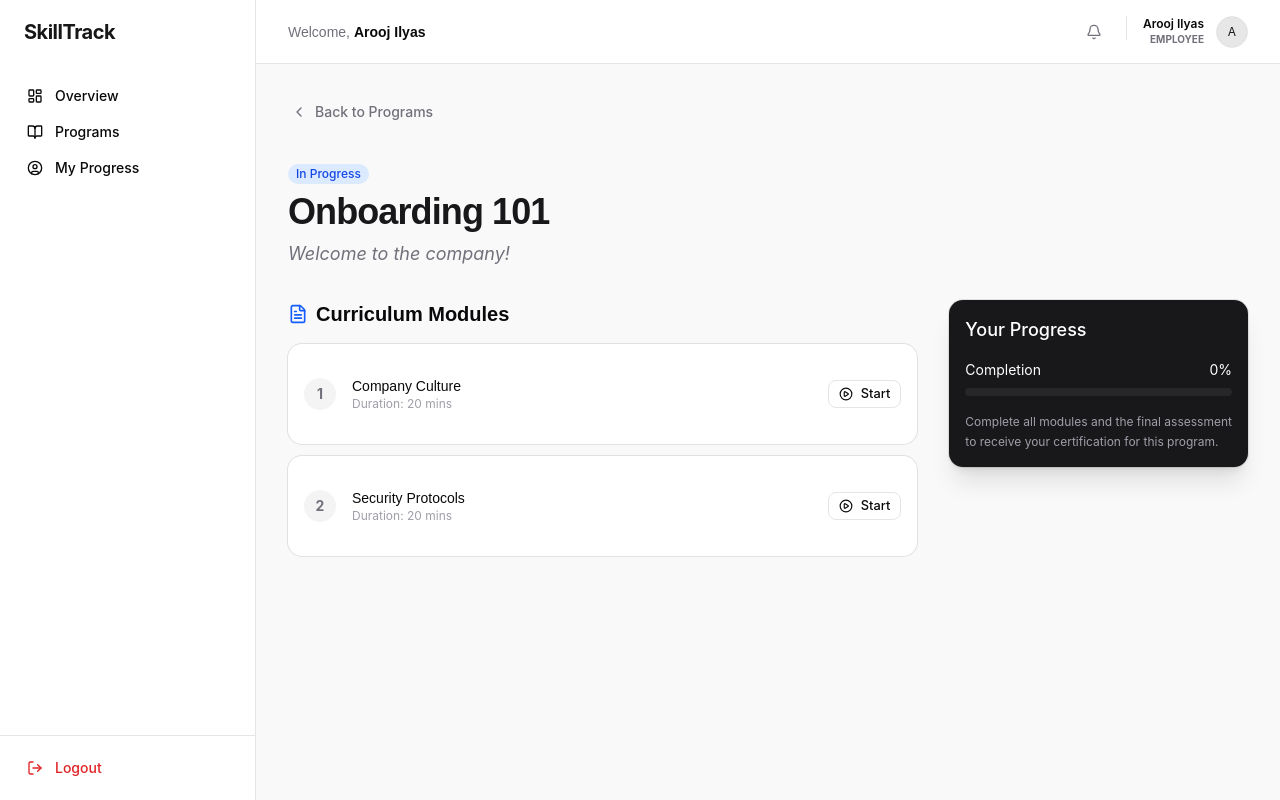
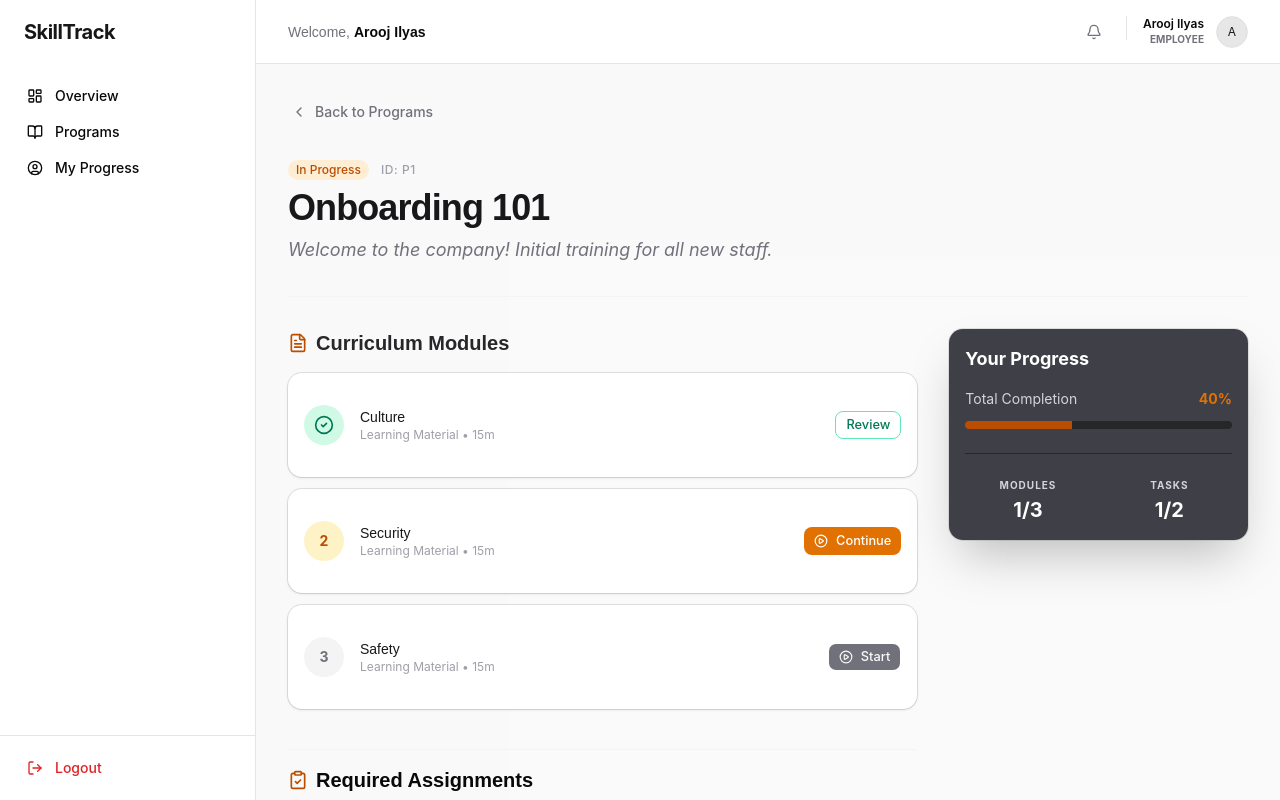
Before and after one commit to arooj-ilyas/skill-track-frontend, a Next.js app: page /programs/p1 in a window 1280 px wide. Built offline with nearby package versions, Linux system fonts and the light colour scheme.

Commit message:
updated layout for program/id page

```diff
--- a/app/(dashboard)/programs/[id]/page.tsx
+++ b/app/(dashboard)/programs/[id]/page.tsx
@@ -4,7 +4,15 @@ import Link from "next/link";
 import { MOCK_PROGRAMS } from "@/lib/mockData";
 import { Button } from "@/components/ui/button";
 import { Card, CardHeader, CardTitle, CardContent } from "@/components/ui/card";
-import { ChevronLeft, PlayCircle, CheckCircle2, FileText } from "lucide-react";
+import {
+  ChevronLeft,
+  PlayCircle,
+  CheckCircle2,
+  FileText,
+  ClipboardCheck,
+  Calendar,
+  FileUp,
+} from "lucide-react";
 import { Badge } from "@/components/ui/badge";
 
 export default async function ProgramDetailPage({
@@ -14,27 +22,54 @@ export default async function ProgramDetailPage({
 }) {
   const { id } = await params;
   const program = MOCK_PROGRAMS.find((p) => p.id === id);
-  // If the ID doesn't exist in our mock data, show the 404 page
+
   if (!program) {
     notFound();
   }
 
+  // --- Calculations ---
+  const totalModules = program.modules.length;
+  const completedModules = program.modules.filter((m) => m.isCompleted).length;
+  const programTasks = program.tasks || [];
+  const totalTasks = programTasks.length;
+  const completedTasks = programTasks.filter((t) => t.isSubmitted).length;
+
+  const totalItems = totalModules + totalTasks;
+  const totalCompleted = completedModules + completedTasks;
+  const progressPercent =
+    totalItems > 0 ? (totalCompleted / totalItems) * 100 : 0;
+
   return (
     <div className="space-y-8 animate-in fade-in duration-500">
-      {/* Breadcrumb / Back Button */}
-      <Button variant="ghost" asChild className="gap-2 -ml-2 text-zinc-500">
+      {/* Breadcrumb */}
+      <Button
+        variant="ghost"
+        asChild
+        className="gap-2 -ml-2 text-zinc-500 hover:text-amber-600"
+      >
         <Link href="/programs">
           <ChevronLeft className="h-4 w-4" />
           Back to Programs
         </Link>
       </Button>
 
-      {/* Header Section */}
-      <div className="flex flex-col gap-4 md:flex-row md:items-end md:justify-between">
+      {/* Header */}
+      <div className="flex flex-col gap-4 md:flex-row md:items-end md:justify-between border-b pb-8 border-zinc-100">
         <div className="space-y-2">
-          <Badge className="bg-blue-100 text-blue-700 hover:bg-blue-100 border-none">
-            In Progress
+          <div className="flex items-center gap-3">
+            <Badge
+              className={
+                progressPercent === 100
+                  ? "bg-emerald-100 text-emerald-700 border-none"
+                  : "bg-orange-100 text-amber-700 border-none"
+              }
+            >
+              {progressPercent === 100 ? "Completed" : "In Progress"}
             </Badge>
+            <span className="text-xs text-zinc-400 font-medium uppercase tracking-wider">
+              ID: {id}
+            </span>
+          </div>
           <h1 className="text-4xl font-bold tracking-tight text-zinc-900">
             {program.title}
           </h1>
@@ -45,59 +80,186 @@ export default async function ProgramDetailPage({
       </div>
 
       <div className="grid gap-8 md:grid-cols-3">
-        {/* Modules List (Left Column) */}
-        <div className="md:col-span-2 space-y-4">
-          <h3 className="text-xl font-semibold flex items-center gap-2">
-            <FileText className="h-5 w-5 text-blue-600" />
+        {/* Main Content Area */}
+        <div className="md:col-span-2 space-y-10">
+          {/* Modules Section */}
+          <div className="space-y-4">
+            <h3 className="text-xl font-semibold flex items-center gap-2 text-zinc-800">
+              <FileText className="h-5 w-5 text-amber-700" />
               Curriculum Modules
             </h3>
+            <div className="grid gap-3">
+              {program.modules.map((module, index) => {
+                const isCompleted = module.isCompleted;
+                const isStarted = !isCompleted && module.isStarted;
 
-          <div className="grid gap-3">
-            {program.modules.map((module, index) => (
+                return (
                   <Card
                     key={module.id}
-                className="group hover:border-blue-200 transition-colors"
+                    className="group  hover:border-amber-500 transition-colors shadow-sm "
                   >
                     <CardContent className="p-4 flex items-center justify-between">
                       <div className="flex items-center gap-4">
-                    <div className="h-8 w-8 rounded-full bg-zinc-100 flex items-center justify-center text-sm font-bold text-zinc-500 group-hover:bg-blue-600 group-hover:text-white transition-colors">
-                      {index + 1}
+                        <div
+                          className={`h-10 w-10 rounded-full flex items-center justify-center text-sm font-bold transition-colors ${
+                            isCompleted
+                              ? "bg-emerald-100 text-emerald-700"
+                              : isStarted
+                                ? "bg-amber-100 text-amber-700"
+                                : "bg-zinc-100 text-zinc-500"
+                          }`}
+                        >
+                          {isCompleted ? (
+                            <CheckCircle2 className="h-5 w-5" />
+                          ) : (
+                            index + 1
+                          )}
                         </div>
                         <div>
-                      <h4 className="font-medium">{module.title}</h4>
-                      <p className="text-xs text-zinc-400">Duration: 20 mins</p>
+                          <h4 className="font-medium text-zinc-900">
+                            {module.title}
+                          </h4>
+                          <p className="text-xs text-zinc-400">
+                            Learning Material • 15m
+                          </p>
                         </div>
                       </div>
-                  <Button size="sm" variant="outline" className="gap-2">
-                    <PlayCircle className="h-4 w-4" />
-                    Start
+
+                      {isCompleted ? (
+                        <Button
+                          size="sm"
+                          variant="outline"
+                          className="gap-2 border-emerald-300 text-emerald-700 hover:bg-emerald-200 hover:border-emerald-300"
+                        >
+                          Review
+                        </Button>
+                      ) : isStarted ? (
+                        <Button
+                          size="sm"
+                          className="gap-2 bg-amber-600 hover:bg-amber-700 text-white border-none"
+                        >
+                          <PlayCircle className="h-4 w-4" /> Continue
+                        </Button>
+                      ) : (
+                        <Button
+                          size="sm"
+                          variant="default"
+                          className="gap-2 bg-zinc-500 hover:bg-zinc-900"
+                        >
+                          <PlayCircle className="h-4 w-4" /> Start
+                        </Button>
+                      )}
+                    </CardContent>
+                  </Card>
+                );
+              })}
+            </div>
+          </div>
+
+          {/* Assignments Section */}
+          {totalTasks > 0 && (
+            <div className="space-y-4">
+              <h3 className="text-xl font-semibold flex items-center gap-2 pt-4 border-t border-zinc-100">
+                <ClipboardCheck className="h-5 w-5 text-amber-700" />
+                Required Assignments
+              </h3>
+              <div className="grid gap-3">
+                {programTasks.map((task) => (
+                  <Card
+                    key={task.id}
+                    className={`transition-colors ${
+                      task.isSubmitted
+                        ? "bg-emerald-50/30 border-emerald-100"
+                        : "bg-orange-50/30 border-orange-100"
+                    }`}
+                  >
+                    <CardContent className="p-4 flex items-center justify-between">
+                      <div className="flex items-center gap-4">
+                        <div
+                          className={`h-10 w-10 rounded-full flex items-center justify-center ${
+                            task.isSubmitted
+                              ? "bg-emerald-100 text-emerald-700"
+                              : "bg-amber-100 text-amber-700"
+                          }`}
+                        >
+                          {task.isSubmitted ? (
+                            <CheckCircle2 className="h-5 w-5" />
+                          ) : (
+                            <FileUp className="h-5 w-5" />
+                          )}
+                        </div>
+                        <div>
+                          <h4 className="font-medium text-zinc-900">
+                            {task.title}
+                          </h4>
+                          <div className="flex items-center gap-2 text-xs text-zinc-500">
+                            <Calendar className="h-3 w-3" /> Due: {task.dueAt}
+                          </div>
+                        </div>
+                      </div>
+                      <Button
+                        size="sm"
+                        variant={task.isSubmitted ? "outline" : "default"}
+                        className={
+                          task.isSubmitted
+                            ? "border-emerald-300 text-emerald-700 hover:bg-emerald-200"
+                            : "bg-amber-600 hover:bg-amber-700 text-white border-none"
+                        }
+                      >
+                        {task.isSubmitted ? "View Submission" : "Submit Task"}
                       </Button>
                     </CardContent>
                   </Card>
                 ))}
               </div>
             </div>
+          )}
+        </div>
 
-        {/* Progress Sidebar (Right Column) */}
+        {/* Sidebar */}
         <div className="space-y-6">
-          <Card className="bg-zinc-900 text-white border-none shadow-xl">
+          <Card className="bg-zinc-700 text-white border-none shadow-2xl sticky top-8">
             <CardHeader>
-              <CardTitle className="text-lg">Your Progress</CardTitle>
+              <CardTitle className="text-lg font-bold">Your Progress</CardTitle>
             </CardHeader>
-            <CardContent className="space-y-4">
-              <div className="space-y-2">
+            <CardContent className="space-y-6">
+              <div className="space-y-3">
                 <div className="flex justify-between text-sm">
-                  <span>Completion</span>
-                  <span>0%</span>
+                  <span className="text-zinc-300">Total Completion</span>
+                  <span className="font-mono text-amber-600 font-bold">
+                    {Math.round(progressPercent)}%
+                  </span>
                 </div>
                 <div className="h-2 w-full bg-zinc-800 rounded-full overflow-hidden">
-                  <div className="h-full bg-blue-500 w-0" />
+                  <div
+                    className="h-full bg-amber-700 transition-all duration-1000 ease-out"
+                    style={{ width: `${progressPercent}%` }}
+                  />
                 </div>
               </div>
-              <p className="text-xs text-zinc-400 leading-relaxed">
-                Complete all modules and the final assessment to receive your
-                certification for this program.
+
+              <div className="grid grid-cols-2 gap-4 pt-6 border-t border-zinc-800 text-center">
+                <div>
+                  <p className="text-[10px] text-zinc-300 uppercase font-bold tracking-widest mb-1">
+                    Modules
                   </p>
+                  <p
+                    className={`text-xl font-bold ${completedModules === totalModules ? "text-emerald-400" : "text-white"}`}
+                  >
+                    {completedModules}/{totalModules}
+                  </p>
+                </div>
+                <div>
+                  <p className="text-[10px] text-zinc-300 uppercase font-bold tracking-widest mb-1">
+                    Tasks
+                  </p>
+                  <p
+                    className={`text-xl font-bold ${completedTasks === totalTasks ? "text-emerald-400" : "text-white"}`}
+                  >
+                    {completedTasks}/{totalTasks}
+                  </p>
+                </div>
+              </div>
             </CardContent>
           </Card>
         </div>
--- a/app/(dashboard)/programs/page.tsx
+++ b/app/(dashboard)/programs/page.tsx
@@ -37,17 +37,26 @@ export default function ProgramsPage() {
       </div>
 
       <div className="grid gap-6 md:grid-cols-2 lg:grid-cols-3">
-        {MOCK_PROGRAMS.map((program) => (
+        {MOCK_PROGRAMS.map((program) => {
+          // Calculate Progress
+          const totalModules = program.modules.length;
+          const completedCount = program.modules.filter(
+            (m) => m.isCompleted,
+          ).length;
+          const progressPercent =
+            totalModules > 0 ? (completedCount / totalModules) * 100 : 0;
+
+          return (
             <Link
               key={program.id}
               href={`/programs/${program.id}`}
               className="block h-full"
             >
-            <Card className="h-full border-2 border-transparent hover:border-blue-500 hover:shadow-lg transition-all duration-200 cursor-pointer bg-white">
-              <CardHeader>
+              <Card className="h-full border-2 border-transparent hover:border-amber-500 hover:shadow-lg transition-all duration-200 bg-white">
+                <CardHeader className="pb-2">
                   <Badge
                     variant="secondary"
-                  className="w-fit mb-2 bg-blue-50 text-blue-700 hover:bg-blue-50"
+                    className="w-fit mb-2 bg-blue-50 text-amber-600"
                   >
                     Active
                   </Badge>
@@ -56,15 +65,30 @@ export default function ProgramsPage() {
                     {program.description}
                   </CardDescription>
                 </CardHeader>
-              <CardContent>
+                <CardContent className="space-y-4">
                   <div className="flex items-center gap-2 text-sm text-zinc-500 font-medium">
-                  <Layers className="h-4 w-4 text-blue-500" />
-                  <span>{program.modules.length} Modules</span>
+                    <Layers className="h-4 w-4 text-amber-600" />
+                    <span>{totalModules} Modules</span>
+                  </div>
+
+                  {/* Mini Progress Bar */}
+                  <div className="space-y-1.5">
+                    <div className="flex justify-between text-[10px] uppercase tracking-wider font-bold text-zinc-400">
+                      <span>Progress</span>
+                      <span>{Math.round(progressPercent)}%</span>
+                    </div>
+                    <div className="h-1.5 w-full bg-zinc-100 rounded-full overflow-hidden">
+                      <div
+                        className="h-full bg-amber-600 transition-all duration-500"
+                        style={{ width: `${progressPercent}%` }}
+                      />
+                    </div>
                   </div>
                 </CardContent>
               </Card>
             </Link>
-        ))}
+          );
+        })}
       </div>
     </div>
   );
--- a/lib/mockData.tsx
+++ b/lib/mockData.tsx
@@ -14,11 +14,54 @@ export const MOCK_PROGRAMS = [
   {
     id: "p1",
     title: "Onboarding 101",
-    description: "Welcome to the company!",
+    description: "Welcome to the company! Initial training for all new staff.",
     modules: [
-      { id: "m1", title: "Company Culture", order: 1 },
-      { id: "m2", title: "Security Protocols", order: 2 },
+      { id: "m1", title: "Culture", order: 1, isCompleted: true }, // Review
+      {
+        id: "m2",
+        title: "Security",
+        order: 2,
+        isCompleted: false,
+        isStarted: true,
+      }, // Continue
+      { id: "m3", title: "Safety", order: 3, isCompleted: false }, // Start
     ],
+    tasks: [
+      {
+        id: "t1",
+        title: "Safety Protocol Quiz",
+        dueAt: "2026-04-01",
+        isSubmitted: true,
+      },
+      {
+        id: "t2",
+        title: "Signed Conduct Agreement",
+        dueAt: "2026-04-05",
+        isSubmitted: false,
+      },
+    ],
+  },
+  {
+    id: "p2",
+    title: "Advanced React Concepts",
+    description:
+      "A deep dive into hooks, patterns, and performance optimization.",
+    modules: [
+      {
+        id: "m3",
+        title: "Understanding Reconciliation",
+        order: 1,
+        isCompleted: false,
+      },
+      { id: "m4", title: "Custom Hook Patterns", order: 2, isCompleted: false },
+      {
+        id: "m5",
+        title: "Server Components 101",
+        order: 3,
+        isCompleted: false,
+      },
+    ],
+    tasks: [],
   },
 ];
 
```
Lines whose indentation alone changed are shown as unchanged.
